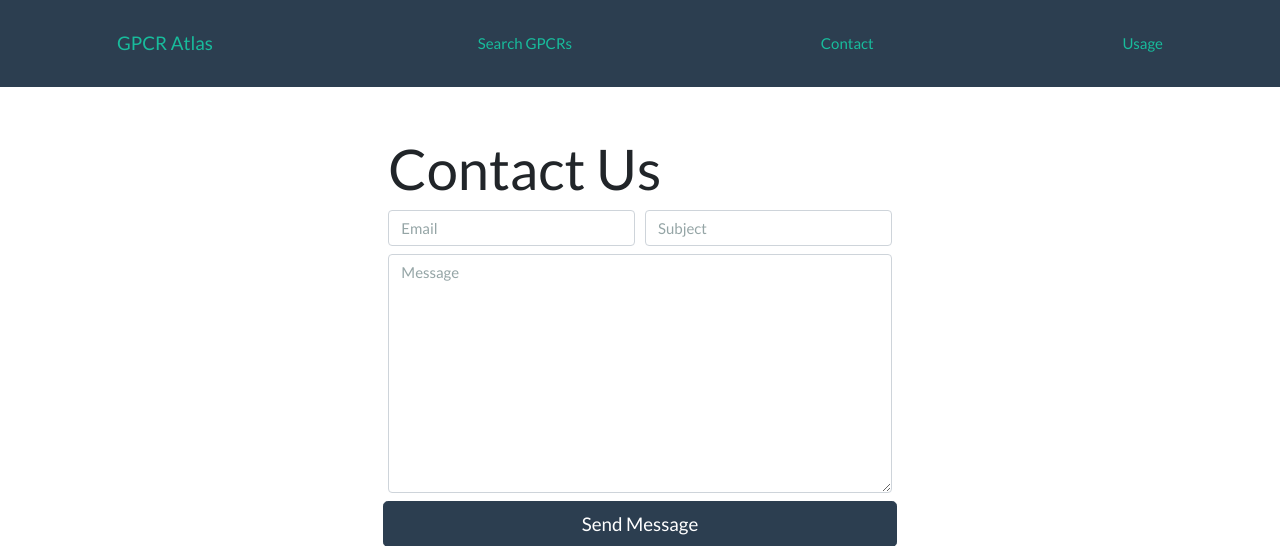
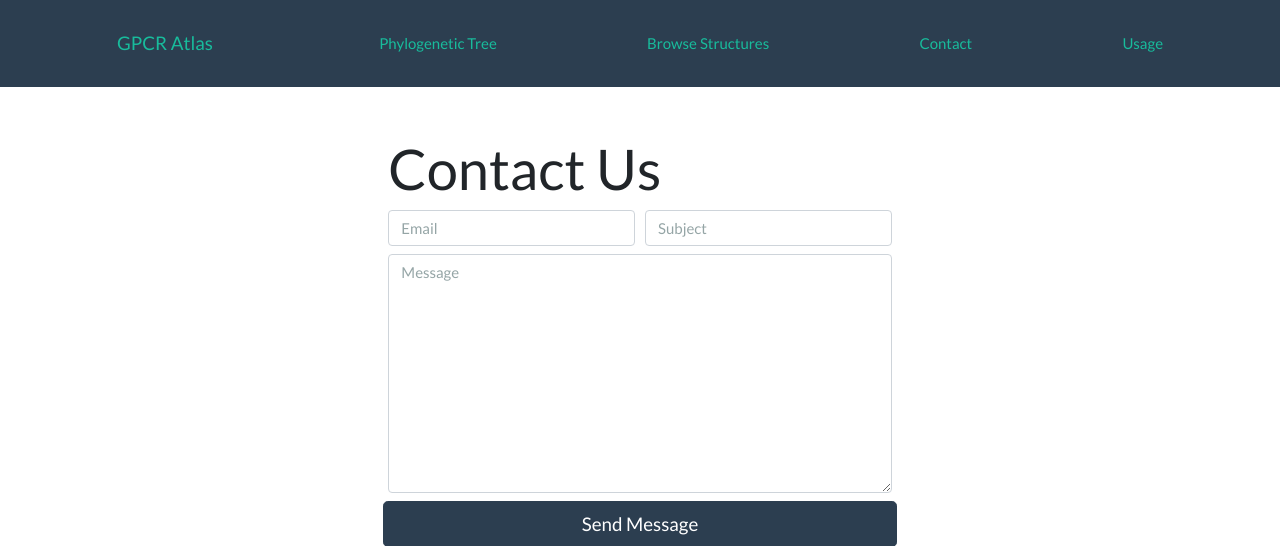
Before and after one commit to bspitzer-bu/Group_Project, a Django app: page /contact/ in a window 1280 px wide. Shown: the top 546 px of the page. Run offline with Django 3.2, Linux system fonts and the light colour scheme; some libraries are stand-ins or nearby versions.

Commit message:
added link to phylogenetic tree page

```diff
--- a/src/templates/base.html
+++ b/src/templates/base.html
@@ -17,7 +17,8 @@
   <nav class="navbar navbar-expand-lg navbar-dark bg-primary sticky-top">
     <div class="container">
       <span class="navbar-brand mb-0 h1"><a class="nav-item nav-link" href="{% url 'home' %}">GPCR Atlas</a></span>
-      <a class="nav-item nav-link" href="{% url 'gpcrdb:gpcrdb' %}">Search GPCRs</a>
+      <a class="nav-item nav-link" href="{% url 'gpcrdb:tree' %}">Phylogenetic Tree</a>
+      <a class="nav-item nav-link" href="{% url 'gpcrdb:gpcrdb' %}">Browse Structures</a>
       <a class="nav-item nav-link" href="{% url 'email' %}">Contact</a>
       <a class="nav-item nav-link" href="{% url 'usage' %}">Usage</a>
     </div>
```
